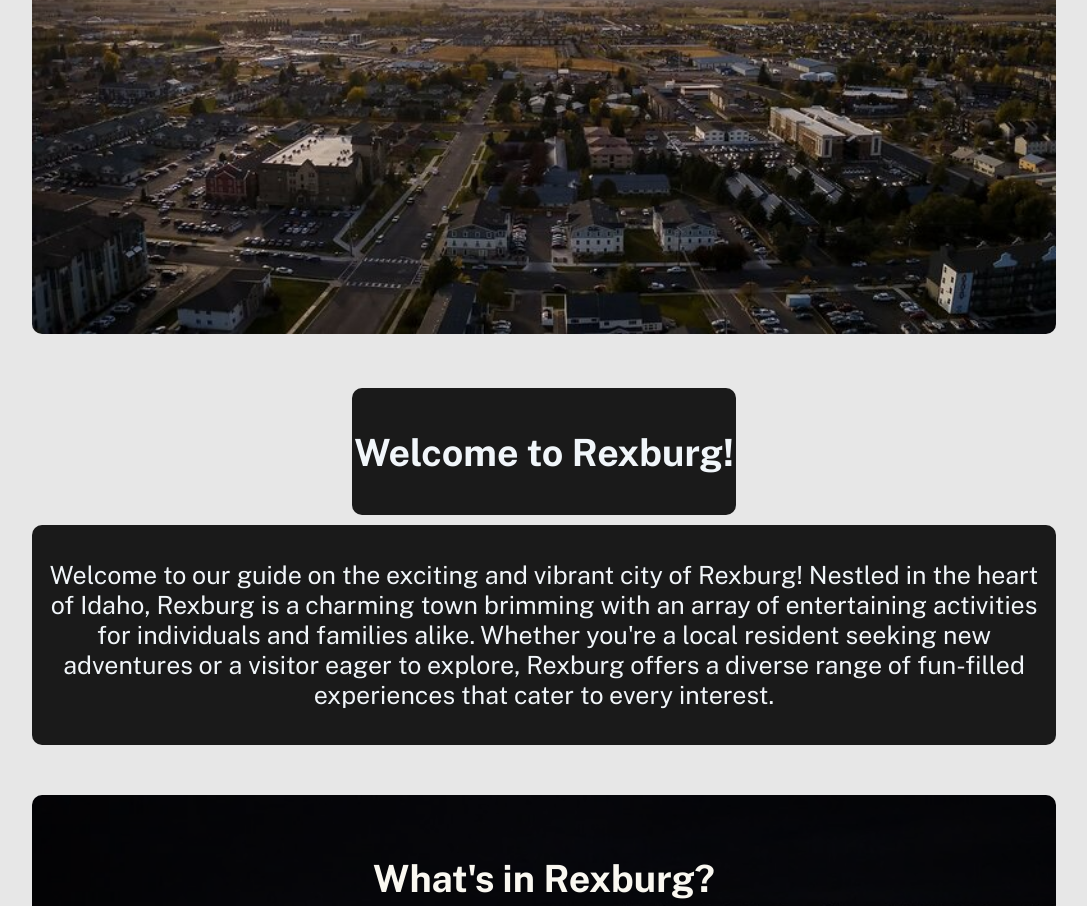
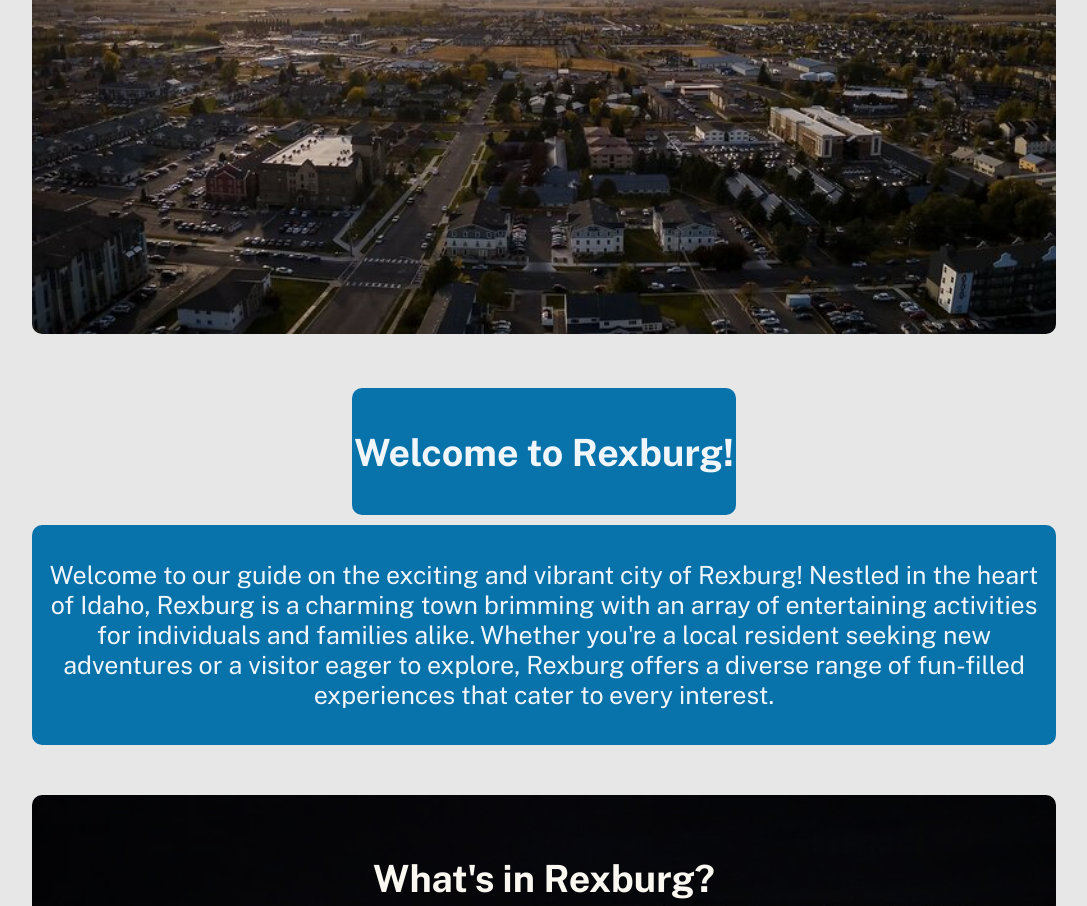
Before and after one commit to Logan-Lay/wdd-130, a plain HTML site: page Personal Site Project/index.html in a window 1280 px wide. Shown: the part 380-1286 px from the top of the page, without its empty margins (96-1183 px from the left). Drawn offline with nearby package versions, Linux system fonts and the light colour scheme.

Commit message:
changes to text background color

```diff
--- a/Personal Site Project/styles/styles.css
+++ b/Personal Site Project/styles/styles.css
@@ -97,7 +97,7 @@ main {
     width: 30%;
     padding-top: 10px;
     padding-bottom: 10px;
-    background-color: #1A1A1A;
+    background-color: #0872ab;
     margin: auto;
     font-family: var(--paragraph-font);
     text-align: center;
@@ -109,7 +109,7 @@ main {
 #home-middle-text-box {
     padding-top: 10px;
     padding-bottom: 10px;
-    background-color: #1A1A1A;
+    background-color: #0872ab;
     width: 80%;
     margin: auto;
     font-family: var(--paragraph-font);
```
